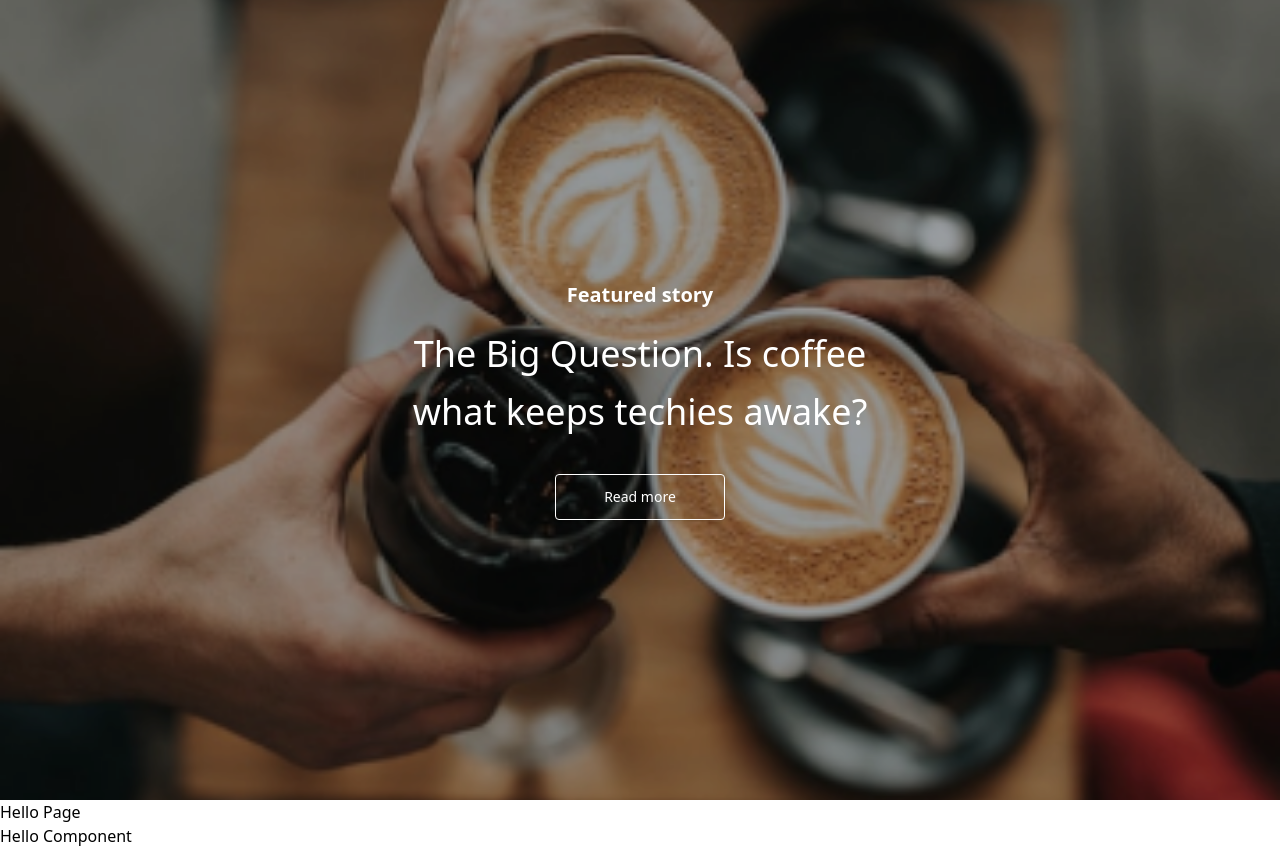
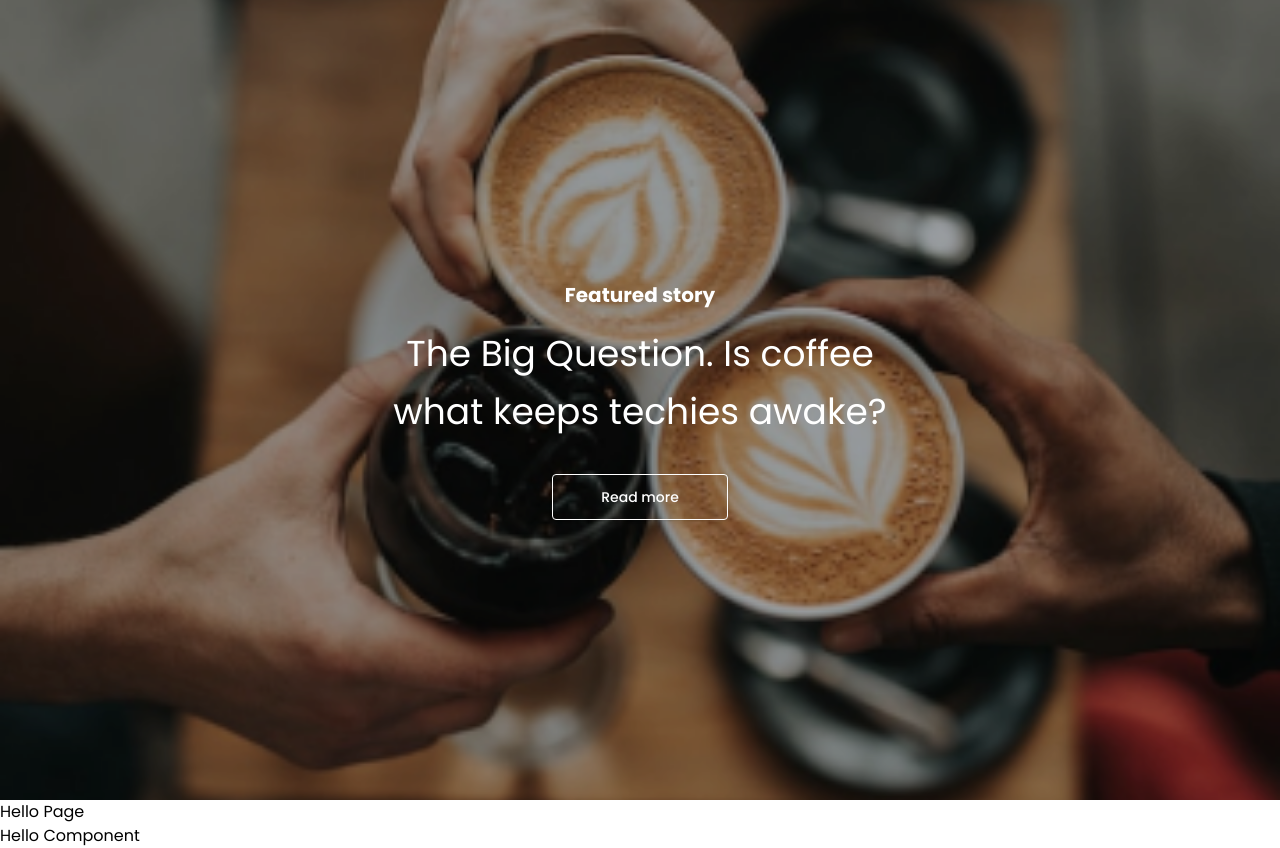
Before and after one commit to SpaceyaTech/Team-Rio-React, a React (Create React App) app: page / in a window 1280 px wide. Built offline with nearby package versions, Linux system fonts and the light colour scheme.

Commit message:
[ADD] install sass library and import main sass file resolve #4

```diff
--- a/package.json
+++ b/package.json
@@ -10,6 +10,7 @@
     "react": "^18.2.0",
     "react-dom": "^18.2.0",
     "react-scripts": "5.0.1",
+    "sass": "^1.56.0",
     "typescript": "^4.8.4",
     "web-vitals": "^2.1.4"
   },
--- a/src/index.tsx
+++ b/src/index.tsx
@@ -3,6 +3,8 @@ import ReactDOM from 'react-dom/client';
 import '../src/assets/index.css';
 import App from './App';
 import reportWebVitals from './reportWebVitals';
+// import sass styles
+import './sass/styles.scss';
 
 const root = ReactDOM.createRoot(
   document.getElementById('root') as HTMLElement
--- a/src/sass/_variables.scss
+++ /dev/null
@@ -1,67 +0,0 @@
-//colors variables
-// true white
-$color-true-white: #f5fffd;
-//primary green
-$color-primary-green-100: #f5fffd;
-$color-primary-green-200: #ccfff3;
-$color-primary-green-300: #99ffe7;
-$color-primary-green-400: #66ffdb;
-$color-primary-green-500: #33ffcf;
-$color-primary-green-600: #00ffc3;
-$color-primary-green-700: #00cc9c;
-$color-primary-green-800: #009975;
-$color-primary-green-900: #00664e;
-$color-primary-green-1000: #003327;
-$color-primary-green-1100: #000f0c;
-
-//neutral
-$color-neutral-100: #f7f7f7;
-$color-neutral-200: #e5e6e6;
-$color-neutral-300: #cbcdcc;
-$color-neutral-400: #b2b3b3;
-$color-neutral-500: #009975;
-$color-neutral-600: #7e8180;
-$color-neutral-700: #656767;
-$color-neutral-800: #4c4d4d;
-$color-neutral-900: #00664e;
-$color-neutral-1000: #003327;
-$color-neutral-1100: #080808;
-
-// red
-$color-red-100: #fff0f0;
-$color-red-200: #ffcccc;
-$color-red-300: #ff9999;
-$color-red-400: #fe6767;
-$color-red-500: #fe3434;
-$color-red-600: #fe0101;
-$color-red-700: #cb0101;
-$color-red-800: #980101;
-$color-red-900: #660000;
-$color-red-1000: #330000;
-$color-red-1100: #0f0000;
-
-// blue
-$color-blue-100: #e8f3ff;
-$color-blue-200: #b5d8ff;
-$color-blue-300: #82beff;
-$color-blue-400: #4fa3ff;
-$color-blue-500: #197be5;
-$color-blue-600: #0061cc;
-$color-blue-700: #2f6299;
-$color-blue-800: #204166;
-$color-blue-900: #102133;
-$color-blue-1000: #08101a;
-$color-blue-1100: #04080d;
-
-// yellow
-$color-yellow-100: #fffcf2;
-$color-yellow-200: #fff4cc;
-$color-yellow-300: #ffe999;
-$color-yellow-400: #ffdd66;
-$color-yellow-500: #ffd233;
-$color-yellow-600: #ffc700;
-$color-yellow-700: #cc9f00;
-$color-yellow-800: #997700;
-$color-yellow-900: #665000;
-$color-yellow-1000: #332800;
-$color-yellow-1100: #1a1400;
```
Also changed, not shown: 1 other file (tests, documents, lock files or other folders).
